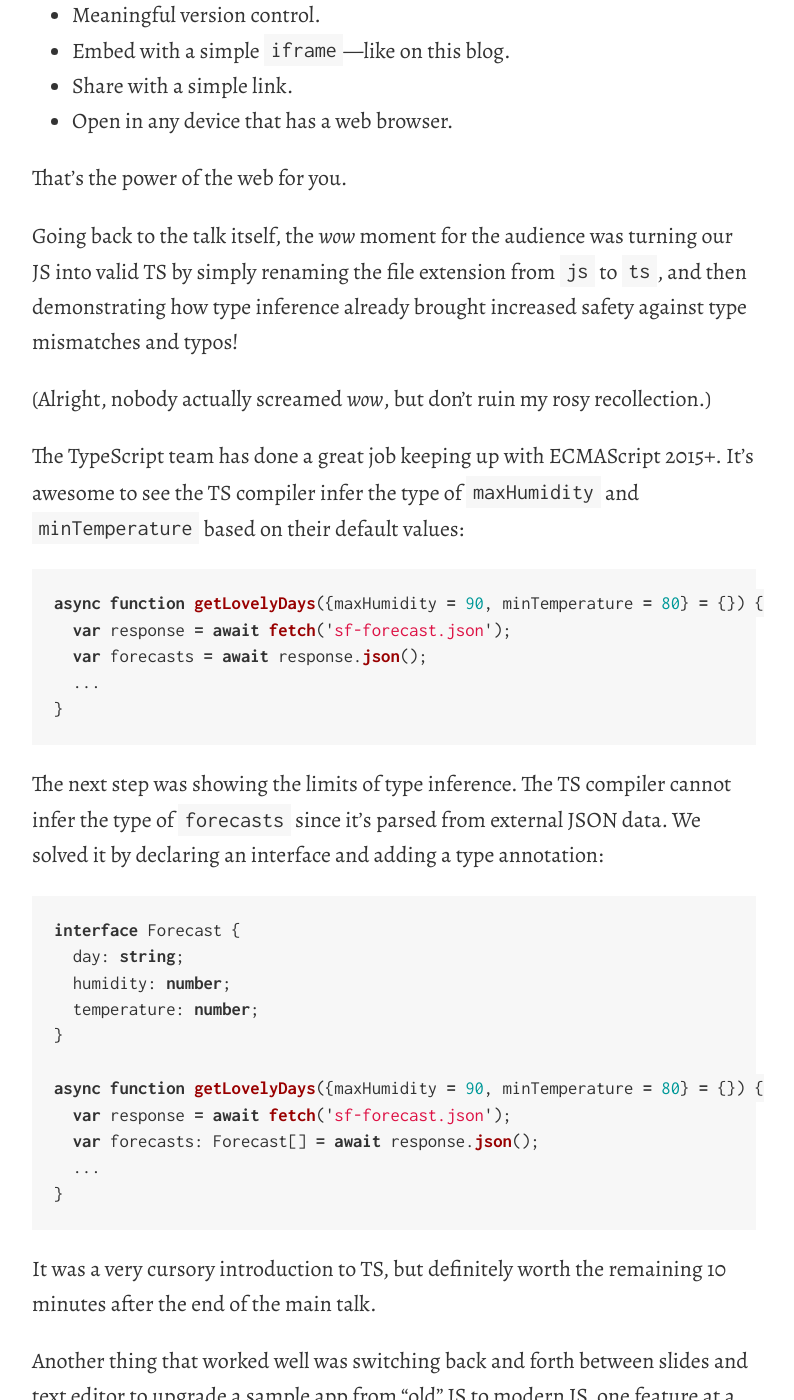
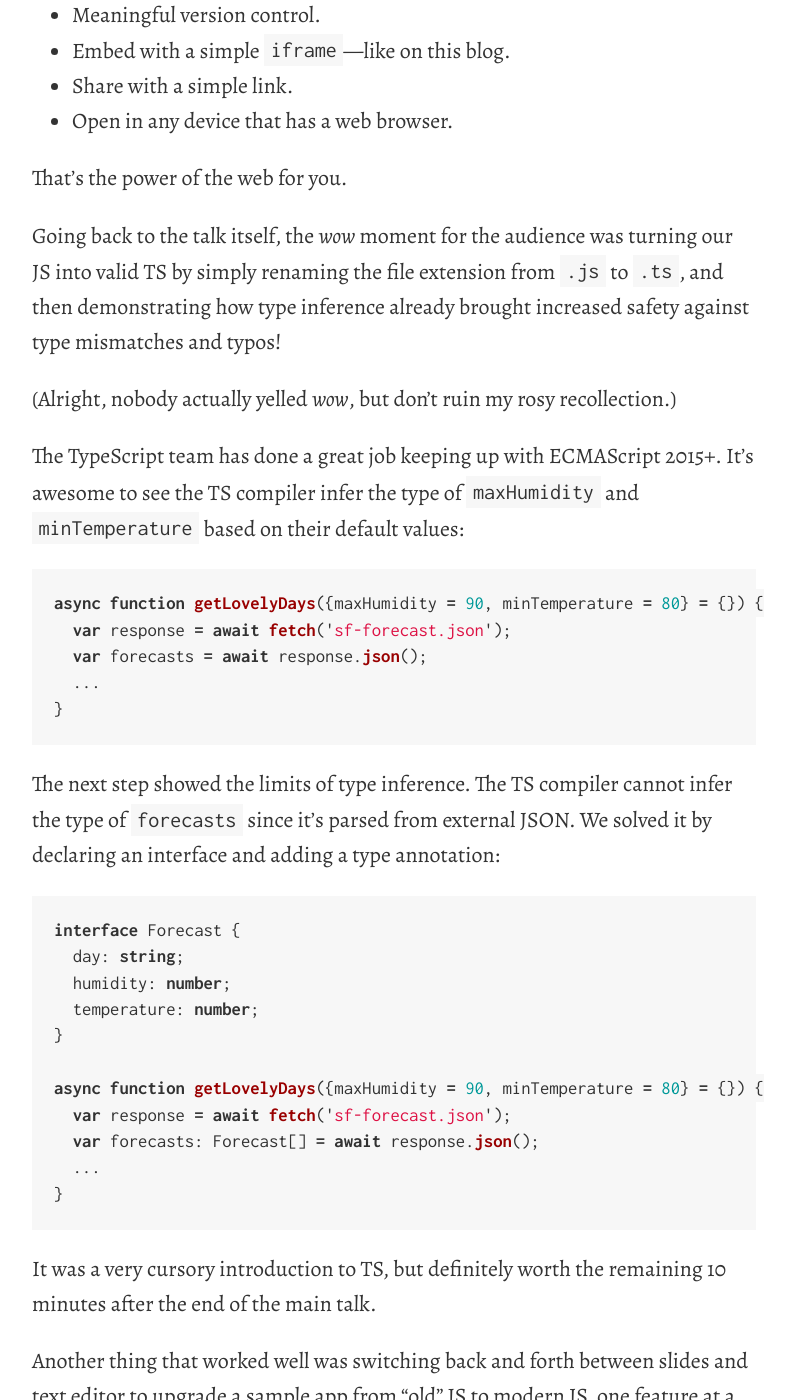
Before and after one commit to peferron/peferron.github.io, a Jekyll site: the page built from _posts/2015-11-18-talk-modern-javascript.md, in a window 1280 px wide and 1400 px high, scrolled down 999 px. Shown: the whole window, without its empty margins (246-1040 px from the left). Built offline with Jekyll 4.4.1, drawn with Linux system fonts in a browser that asks for light colours; nearby versions of some CDN libraries; Markdown is read by kramdown in place of the engine named in the settings.

Commit message:
Edit talk-modern-javascript

````diff
--- a/_posts/2015-11-18-talk-modern-javascript.md
+++ b/_posts/2015-11-18-talk-modern-javascript.md
@@ -16,9 +16,9 @@ It was my first time using [Reveal.js](https://github.com/hakimel/reveal.js/) an
 
 That's the power of the web for you.
 
-Going back to the talk itself, the *wow* moment for the audience was turning our JS into valid TS by simply renaming the file extension from `js` to `ts`, and then demonstrating how type inference already brought increased safety against type mismatches and typos!
+Going back to the talk itself, the *wow* moment for the audience was turning our JS into valid TS by simply renaming the file extension from `.js` to `.ts`, and then demonstrating how type inference already brought increased safety against type mismatches and typos!
 
- (Alright, nobody actually screamed *wow*, but don't ruin my rosy recollection.)
+(Alright, nobody actually yelled *wow*, but don't ruin my rosy recollection.)
 
 The TypeScript team has done a great job keeping up with ECMAScript 2015+. It's awesome to see the TS compiler infer the type of `maxHumidity` and `minTemperature` based on their default values:
 
@@ -30,7 +30,7 @@ async function getLovelyDays({maxHumidity = 90, minTemperature = 80} = {}) {
 }
 ```
 
-The next step was showing the limits of type inference. The TS compiler cannot infer the type of `forecasts` since it's parsed from external JSON data. We solved it by declaring an interface and adding a type annotation:
+The next step showed the limits of type inference. The TS compiler cannot infer the type of `forecasts` since it's parsed from external JSON. We solved it by declaring an interface and adding a type annotation:
 
 ```ts
 interface Forecast {
````
